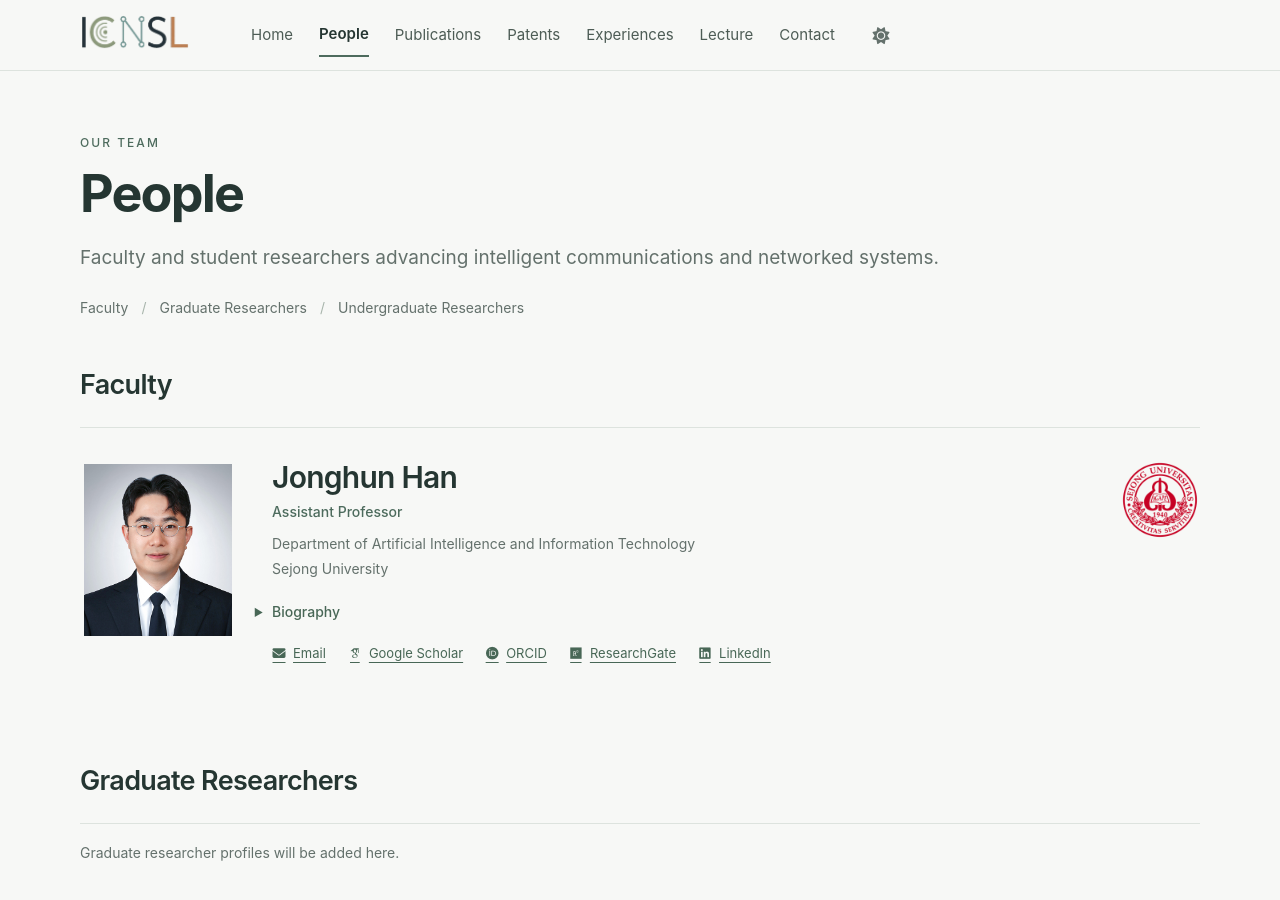
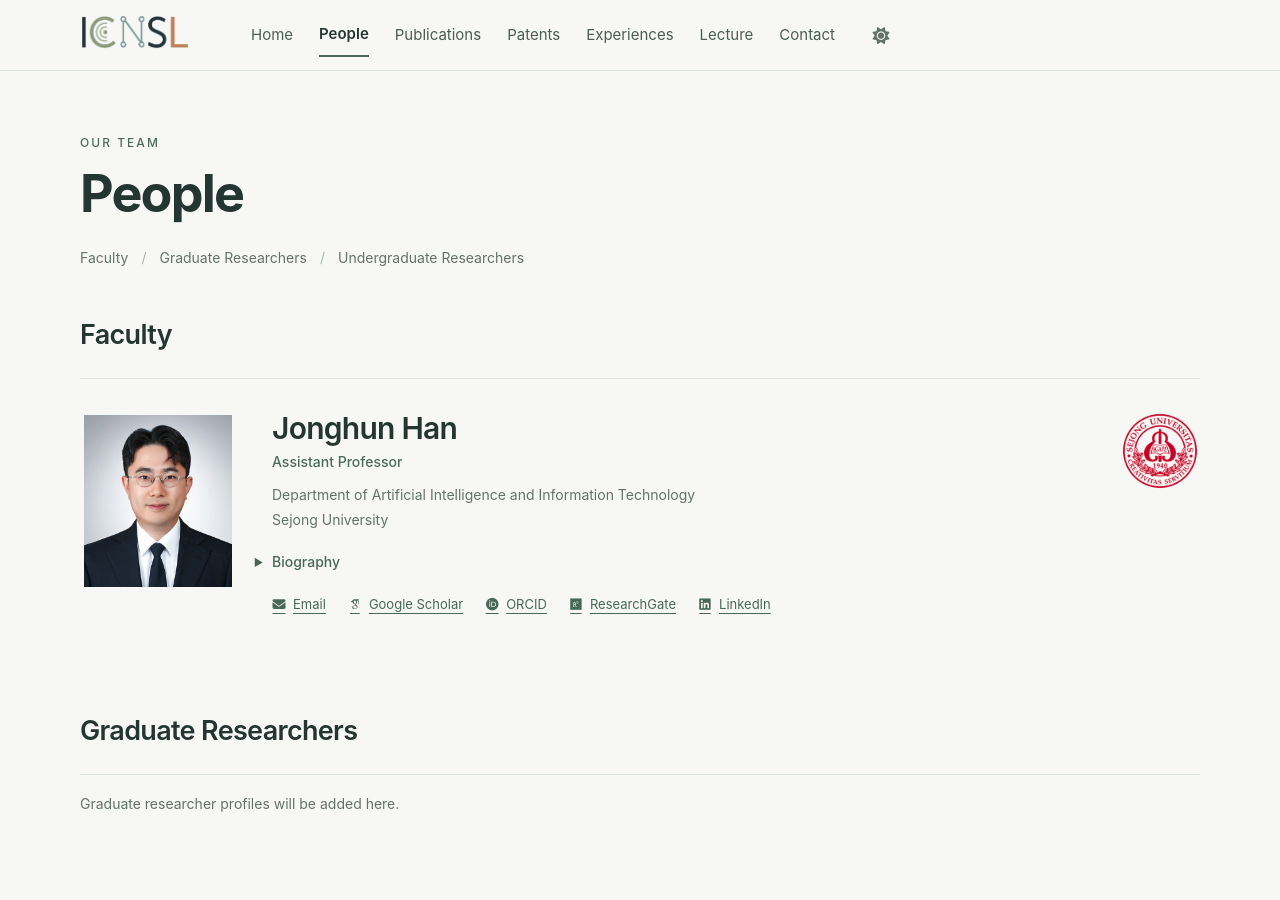
Before and after one commit to icnsl/icnsl.github.io, a Jekyll site: the page built from _pages/people.md, in a window 1280 px wide and 900 px high. Built offline with Jekyll 4.4.1, drawn with Linux system fonts in a browser that asks for light colours; some web fonts are replaced; a script bundle is joined from its source files by our own code; library files that are not in the unit come from our copies.

Commit message:
Remove introductory sentence from people page

```diff
--- a/_pages/people.md
+++ b/_pages/people.md
@@ -8,11 +8,10 @@ hide_title: true
 {% assign people = site.data.people %}
 
 <div class="icnsl-showcase icnsl-showcase--people">
-<header class="icnsl-showcase__intro" aria-labelledby="people-intro-heading">
+<header class="icnsl-showcase__intro">
   <div class="icnsl-showcase__glyph" aria-hidden="true"><i class="fas fa-users"></i></div>
   <div class="icnsl-showcase__intro-copy">
     <div class="icnsl-showcase__eyebrow">Our Team</div>
-    <p id="people-intro-heading" class="icnsl-showcase__lead">Faculty and student researchers advancing intelligent communications and networked systems.</p>
     <div class="icnsl-showcase__tags" aria-label="People categories">
       <span>Faculty</span><span>Graduate Researchers</span><span>Undergraduate Researchers</span>
     </div>
```
